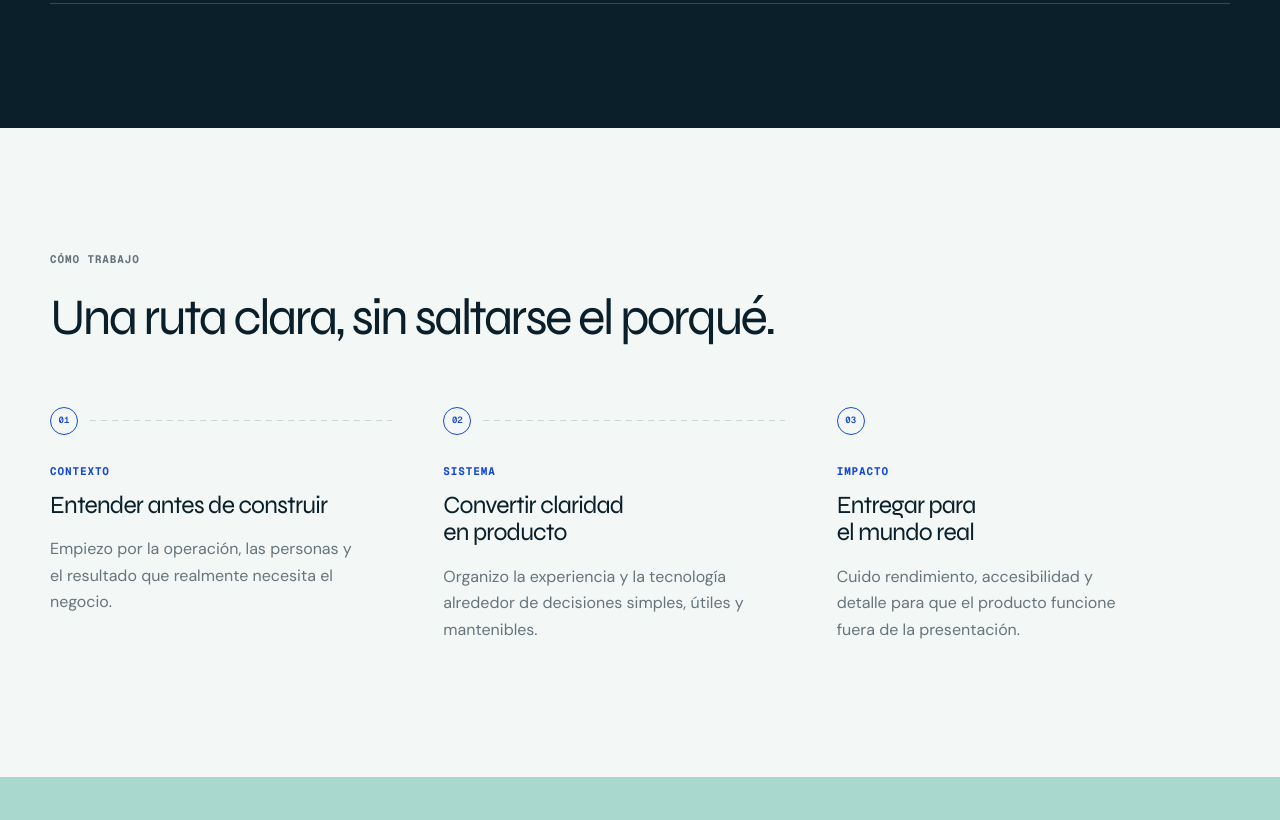
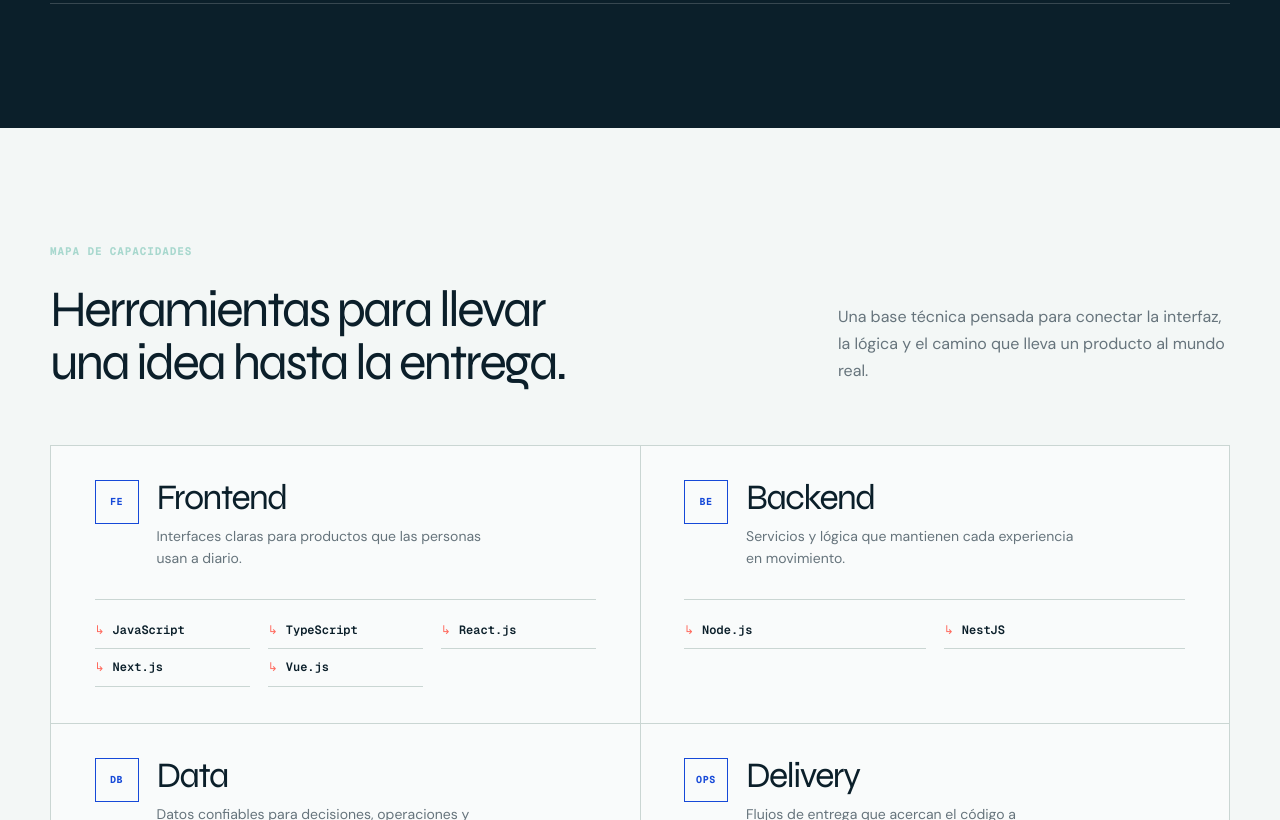
Before and after one commit to GeorgesGil/georges-portfolio, a Next.js app: page / in a window 1280 px wide. Shown: the part 1980-2800 px from the top of the page. Built offline with nearby package versions, Linux system fonts and the light colour scheme.

Commit message:
feat: add portfolio skills matrix
Closes #8

```diff
--- a/src/app/globals.css
+++ b/src/app/globals.css
@@ -158,6 +158,21 @@ h1 em::after { content: ""; position: absolute; left: .02em; right: -.02em; bott
 .project-content > p { max-width: 550px; margin: 18px 0 22px; color: var(--surface-inverse-muted); font-size: 17px; line-height: 1.65; }
 .project-link { padding: 0; height: auto; color: var(--surface-inverse-foreground); font-size: 14px; text-underline-offset: 6px; }
 
+.skills-section { padding: 116px 0 124px; background: var(--background); color: var(--foreground); }
+.skills-heading { margin-bottom: 56px; }
+.skills-heading h2 { max-width: 820px; color: var(--foreground); }
+.skills-heading > p { margin: 0 0 5px; color: var(--steel); line-height: 1.7; }
+.skills-grid { display: grid; grid-template-columns: repeat(2, minmax(0, 1fr)); border-top: 1px solid var(--border); border-left: 1px solid var(--border); }
+.skill-group { min-width: 0; padding: 34px clamp(24px, 3.4vw, 44px) 36px; border-right: 1px solid var(--border); border-bottom: 1px solid var(--border); background: color-mix(in srgb, var(--card) 48%, transparent); transition: transform .25s ease, background-color .25s ease, border-color .25s ease; }
+.skill-group:hover, .skill-group:focus-within { transform: translateY(-3px); background: color-mix(in srgb, var(--sea-glass) 18%, var(--background)); border-color: color-mix(in srgb, var(--primary) 44%, var(--border)); }
+.skill-group-head { display: grid; grid-template-columns: auto minmax(0, 1fr); gap: 18px; align-items: start; }
+.skill-code { display: grid; place-items: center; width: 44px; height: 44px; border: 1px solid var(--primary); color: var(--primary); font: 650 10px/1 var(--font-mono), monospace; letter-spacing: .06em; }
+.skill-group h3 { font-size: clamp(1.65rem, 2.8vw, 2.25rem); line-height: 1; letter-spacing: -.045em; }
+.skill-group-head p { max-width: 330px; margin: 10px 0 0; color: var(--steel); font-size: 14px; line-height: 1.55; }
+.skill-list { display: grid; grid-template-columns: repeat(auto-fit, minmax(118px, 1fr)); gap: 0 18px; margin: 29px 0 0; padding: 12px 0 0; border-top: 1px solid var(--border); list-style: none; }
+.skill-list li { padding: 11px 0 10px; border-bottom: 1px solid var(--border); color: var(--foreground); font: 550 12px/1.3 var(--font-mono), monospace; }
+.skill-list li::before { content: "↳"; display: inline-block; margin-right: 8px; color: var(--coral); }
+
 .approach { padding-top: 124px; padding-bottom: 134px; }
 .approach .section-heading { margin-bottom: 62px; }
 .approach .section-heading h2 { max-width: 780px; color: var(--foreground); }
@@ -212,7 +227,7 @@ footer { background: var(--surface-inverse); color: var(--surface-inverse-muted)
   .shell { width: min(100% - 28px, 1180px); }
   .header-inner { height: 74px; }
   nav { gap: 15px; font-size: 12px; }
-  nav a:nth-child(2) { display: none; }
+  nav a:nth-child(3) { display: none; }
   .wordmark > span:last-child { display: none; }
   .hero { padding-top: 130px; padding-bottom: 78px; gap: 50px; }
   h1 { font-size: clamp(3rem, 15vw, 4.7rem); }
@@ -220,12 +235,14 @@ footer { background: var(--surface-inverse); color: var(--surface-inverse-muted)
   .hero-actions { align-items: stretch; flex-direction: column; }
   .hero-actions [data-slot="button"] { width: 100%; }
   .route-board { box-shadow: 9px 9px 0 var(--sea-glass); }
-  .projects-section, .approach { padding-top: 82px; padding-bottom: 88px; }
+  .projects-section, .skills-section, .approach { padding-top: 82px; padding-bottom: 88px; }
   .section-heading { margin-bottom: 40px; }
   .section-heading h2, .about-copy h2, .contact h2 { font-size: clamp(2.15rem, 11vw, 3.15rem); }
   .project-card { padding: 32px 0 42px; }
   .project-visual { min-height: 275px; }
   .project-meta { flex-direction: column; }
+  .skills-grid { grid-template-columns: 1fr; }
+  .skill-group { padding: 28px 22px 30px; }
   .approach-grid { grid-template-columns: 1fr; gap: 45px; }
   .approach-grid article { padding-right: 0; }
   .approach-marker { margin-bottom: 22px; }
--- a/src/app/page.tsx
+++ b/src/app/page.tsx
@@ -13,16 +13,23 @@ const approach = [
   { step: "Sistema", title: "Convertir claridad en producto", text: "Organizo la experiencia y la tecnología alrededor de decisiones simples, útiles y mantenibles." },
   { step: "Impacto", title: "Entregar para el mundo real", text: "Cuido rendimiento, accesibilidad y detalle para que el producto funcione fuera de la presentación." },
 ];
+const skillGroups = [
+  { code: "FE", name: "Frontend", description: "Interfaces claras para productos que las personas usan a diario.", skills: ["JavaScript", "TypeScript", "React.js", "Next.js", "Vue.js"] },
+  { code: "BE", name: "Backend", description: "Servicios y lógica que mantienen cada experiencia en movimiento.", skills: ["Node.js", "NestJS"] },
+  { code: "DB", name: "Data", description: "Datos confiables para decisiones, operaciones y continuidad.", skills: ["SQL Server", "MySQL", "PostgreSQL", "Redis"] },
+  { code: "OPS", name: "Delivery", description: "Flujos de entrega que acercan el código a producción con orden.", skills: ["Git", "GitHub", "GitHub Actions", "Cloudflare"] },
+];
+const knowsAbout = skillGroups.flatMap((group) => group.skills);
 
 export default function Home() {
-  const personSchema = { "@context": "https://schema.org", "@type": "Person", name: "Georges Gil", url: "https://georgesgil.com", jobTitle: "Desarrollador de software", sameAs: [linkedin, github], address: { "@type": "PostalAddress", addressLocality: "Santiago de los Caballeros", addressCountry: "DO" } };
+  const personSchema = { "@context": "https://schema.org", "@type": "Person", name: "Georges Gil", url: "https://georgesgil.com", jobTitle: "Desarrollador de software", sameAs: [linkedin, github], knowsAbout, address: { "@type": "PostalAddress", addressLocality: "Santiago de los Caballeros", addressCountry: "DO" } };
   return (
     <>
       <a className="skip-link" href="#contenido">Saltar al contenido</a>
       <header className="site-header">
         <div className="shell header-inner">
           <a className="wordmark" href="#inicio" aria-label="Georges Gil, inicio"><span aria-hidden="true">GG</span><span>Georges Gil</span></a>
-          <nav aria-label="Navegación principal"><a href="#proyectos">Proyectos</a><a href="#enfoque">Enfoque</a><a href="#contacto">Contacto</a><ThemeToggle /></nav>
+          <nav aria-label="Navegación principal"><a href="#proyectos">Proyectos</a><a href="#skills">Skills</a><a href="#enfoque">Enfoque</a><a href="#contacto">Contacto</a><ThemeToggle /></nav>
         </div>
       </header>
 
@@ -70,6 +77,25 @@ export default function Home() {
           </div>
         </section>
 
+        <section className="skills-section" id="skills" aria-labelledby="skills-title">
+          <div className="shell">
+            <div className="section-heading skills-heading">
+              <div><p className="eyebrow">Mapa de capacidades</p><h2 id="skills-title">Herramientas para llevar una idea hasta la entrega.</h2></div>
+              <p>Una base técnica pensada para conectar la interfaz, la lógica y el camino que lleva un producto al mundo real.</p>
+            </div>
+            <div className="skills-grid">
+              {skillGroups.map((group) => (
+                <article className="skill-group" key={group.code}>
+                  <div className="skill-group-head"><span className="skill-code" aria-hidden="true">{group.code}</span><div><h3 id={`skill-${group.code}`}>{group.name}</h3><p>{group.description}</p></div></div>
+                  <ul className="skill-list" aria-labelledby={`skill-${group.code}`}>
+                    {group.skills.map((skill) => <li key={skill}>{skill}</li>)}
+                  </ul>
+                </article>
+              ))}
+            </div>
+          </div>
+        </section>
+
         <section className="approach shell" id="enfoque" aria-labelledby="approach-title">
           <div className="section-heading compact-heading"><div><p className="eyebrow">Cómo trabajo</p><h2 id="approach-title">Una ruta clara, sin saltarse el porqué.</h2></div></div>
           <div className="approach-grid">
```
